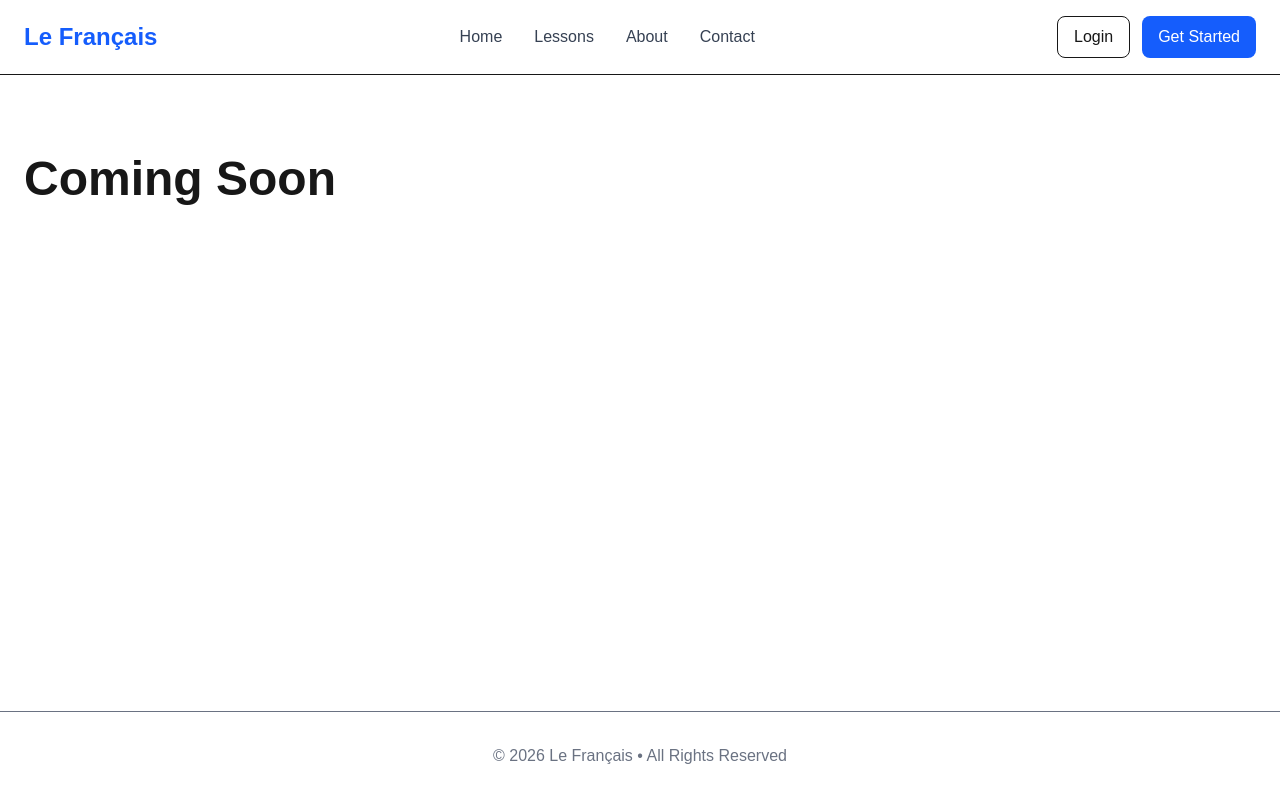
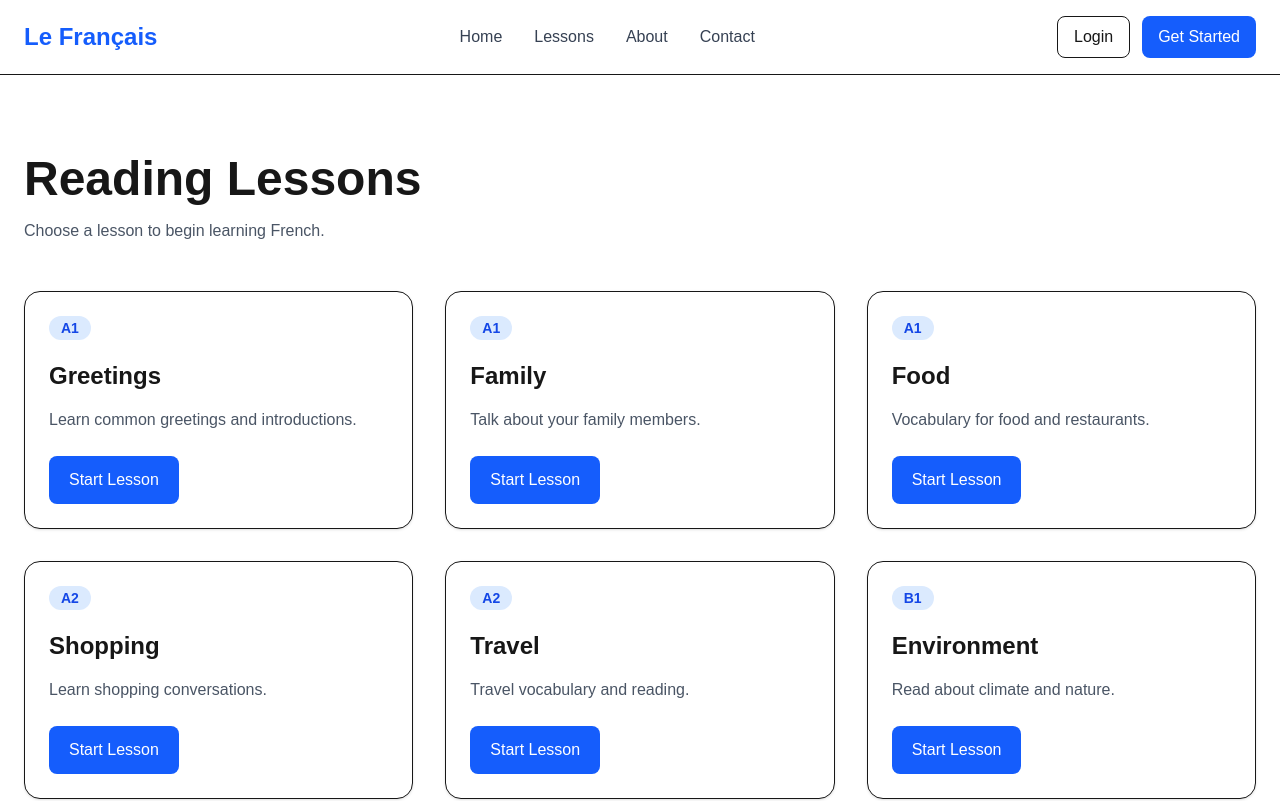
Before and after one commit to Arshbhangu47/lefrancais, a Next.js app: page /lessons in a window 1280 px wide. Shown: the top 801 px of the page. Built offline with nearby package versions, Linux system fonts and the light colour scheme.

Commit message:
Added lesson system

```diff
--- a/app/lessons/page.tsx
+++ b/app/lessons/page.tsx
@@ -1,7 +1,67 @@
-export default function Page() {
+import LessonCard from "../../components/LessonCard";
+
+const lessons = [
+  {
+    title: "Greetings",
+    level: "A1",
+    slug: "greetings",
+    description: "Learn common greetings and introductions.",
+  },
+  {
+    title: "Family",
+    level: "A1",
+    slug: "family",
+    description: "Talk about your family members.",
+  },
+  {
+    title: "Food",
+    level: "A1",
+    slug: "food",
+    description: "Vocabulary for food and restaurants.",
+  },
+  {
+    title: "Shopping",
+    level: "A2",
+    slug: "shopping",
+    description: "Learn shopping conversations.",
+  },
+  {
+    title: "Travel",
+    level: "A2",
+    slug: "travel",
+    description: "Travel vocabulary and reading.",
+  },
+  {
+    title: "Environment",
+    level: "B1",
+    slug: "environment",
+    description: "Read about climate and nature.",
+  },
+];
+
+export default function LessonsPage() {
   return (
     <div className="mx-auto max-w-7xl px-6 py-20">
-      <h1 className="text-5xl font-bold">Coming Soon</h1>
+
+      <h1 className="text-5xl font-bold">
+        Reading Lessons
+      </h1>
+
+      <p className="mt-4 text-gray-600">
+        Choose a lesson to begin learning French.
+      </p>
+
+      <div className="mt-12 grid gap-8 md:grid-cols-2 lg:grid-cols-3">
+
+        {lessons.map((lesson) => (
+          <LessonCard
+            key={lesson.slug}
+            {...lesson}
+          />
+        ))}
+
+      </div>
+
     </div>
   );
 }
--- /dev/null
+++ b/app/lessons/slug/page.tsx
@@ -0,0 +1,41 @@
+type Props = {
+  params: Promise<{
+    slug: string;
+  }>;
+};
+
+export default async function LessonPage({ params }: Props) {
+  const { slug } = await params;
+
+  return (
+    <div className="mx-auto max-w-5xl px-6 py-20">
+
+      <span className="rounded bg-blue-100 px-3 py-1 text-blue-700">
+        Lesson
+      </span>
+
+      <h1 className="mt-6 text-5xl font-bold capitalize">
+        {slug.replace("-", " ")}
+      </h1>
+
+      <p className="mt-8 text-xl text-gray-600">
+        This is where the reading passage will appear.
+      </p>
+
+      <div className="mt-12 rounded-2xl border p-8">
+
+        <h2 className="text-2xl font-bold">
+          Reading Passage
+        </h2>
+
+        <p className="mt-6 leading-8">
+          Bonjour ! Je m'appelle Pierre.
+          J'habite à Montréal.
+          J'aime le café et les croissants.
+        </p>
+
+      </div>
+
+    </div>
+  );
+}
--- /dev/null
+++ b/components/LessonCard.tsx
@@ -0,0 +1,40 @@
+import Link from "next/link";
+
+type LessonCardProps = {
+  title: string;
+  level: string;
+  description: string;
+  slug: string;
+};
+
+export default function LessonCard({
+  title,
+  level,
+  description,
+  slug,
+}: LessonCardProps) {
+  return (
+    <div className="rounded-2xl border bg-white p-6 shadow-sm transition hover:-translate-y-1 hover:shadow-lg">
+
+      <span className="rounded-full bg-blue-100 px-3 py-1 text-sm font-semibold text-blue-700">
+        {level}
+      </span>
+
+      <h2 className="mt-5 text-2xl font-bold">
+        {title}
+      </h2>
+
+      <p className="mt-4 text-gray-600">
+        {description}
+      </p>
+
+      <Link
+        href={`/lessons/${slug}`}
+        className="mt-6 inline-block rounded-lg bg-blue-600 px-5 py-3 text-white hover:bg-blue-700"
+      >
+        Start Lesson
+      </Link>
+
+    </div>
+  );
+}
```
